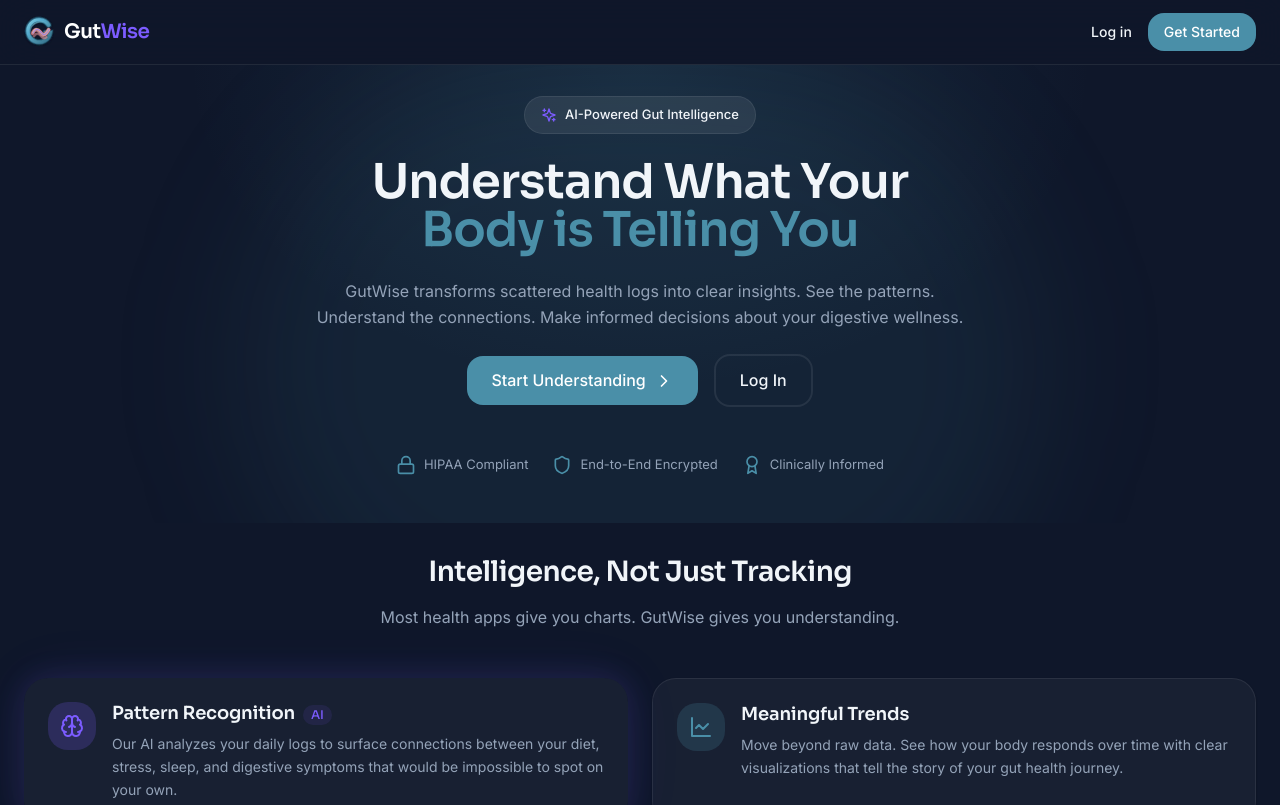
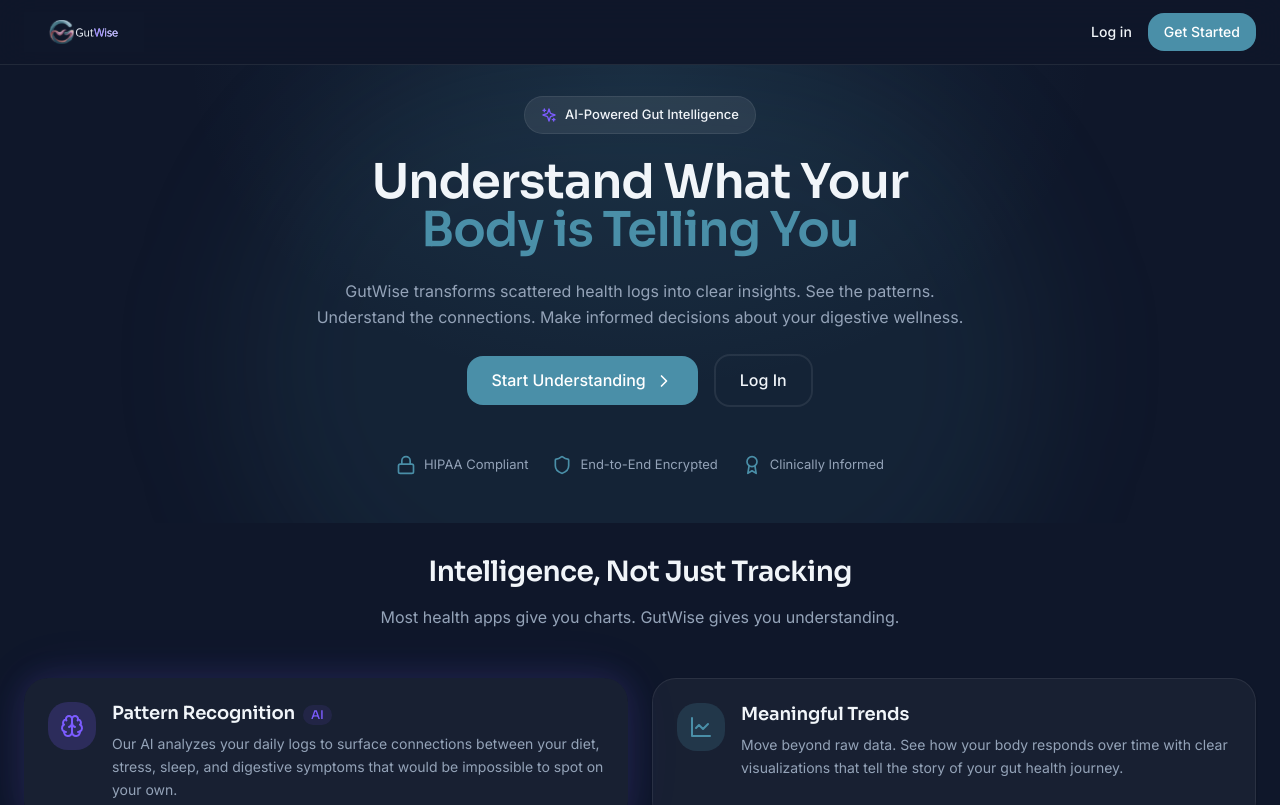
Before and after one commit to mutterer1/GUT_WISE_MVP, a React (Vite) app: page / in a window 1280 px wide. Shown: the top 805 px of the page. Built offline with nearby package versions, Linux system fonts and the light colour scheme; no server answers.

Commit message:
Updated Header.tsx

```diff
--- a/src/components/Header.tsx
+++ b/src/components/Header.tsx
@@ -1,13 +1,16 @@
 import { Link } from 'react-router-dom';
-import Logo from './Logo';
 
 export default function Header() {
   return (
     <header className="fixed top-0 left-0 right-0 bg-neutral-surface/80 dark:bg-dark-bg/80 backdrop-blur-md border-b border-neutral-border dark:border-dark-border z-20">
       <nav className="max-w-7xl mx-auto px-md sm:px-lg lg:px-lg" aria-label="Top navigation">
         <div className="flex justify-between items-center h-16">
-          <Link to="/" className="flex items-center group">
-            <Logo variant="full" size="md" showHoverGlow />
+          <Link to="/" className="flex items-center">
+            <img
+              src="/logos/gutwise-horizontal-dark.svg"
+              alt="GutWise"
+              style={{ height: '40px', width: 'auto' }}
+            />
           </Link>
 
           <div className="hidden md:flex items-center gap-md">
```
